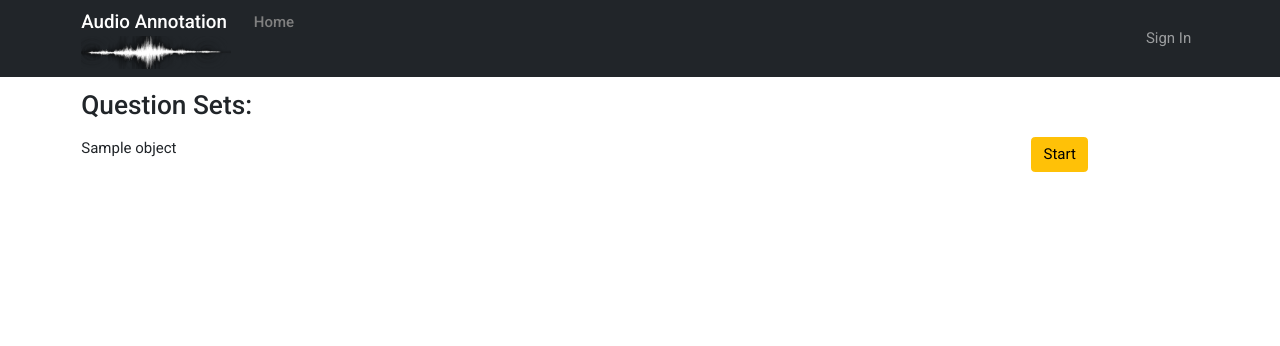
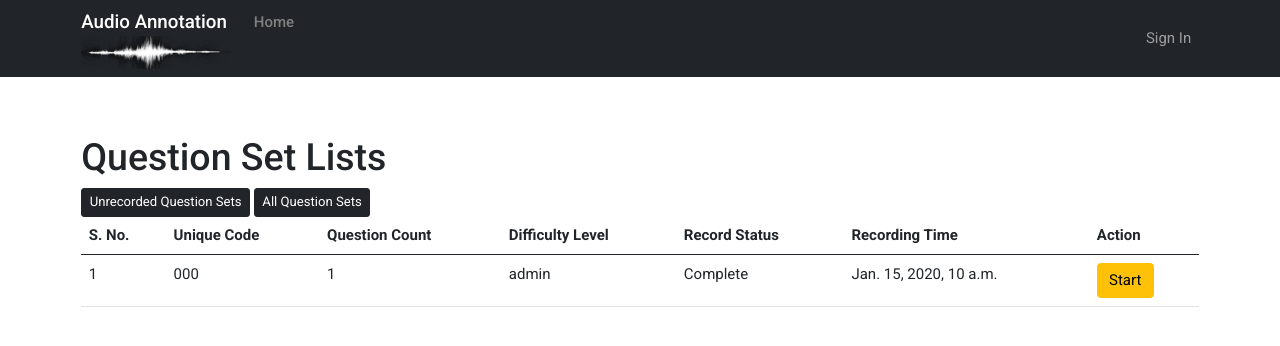
Before and after one commit to SushantGautam/audioannotation, a Django app: template templates/speaker/question_set_list.html in a window 1280 px wide. Shown: the top 346 px of the page. Run offline with Django 3.2, Linux system fonts and the light colour scheme; the template is opened without the code that fills it: most values are stand-ins (such as "Sample title", 1, 10 or a date in 2020); parts of the project's set-up code (start-up, migrations or seed data) failed here and were passed over; some libraries are stand-ins or nearby versions.

Commit message:
Question Set List speaker

```diff
--- a/speaker/urls.py
+++ b/speaker/urls.py
@@ -9,8 +9,8 @@ urlpatterns = [
     path('profile/<int:pk>/edit/', views.ProfileEditView.as_view(), name='edit_profile'),
     path('profile/verify/', views.RequestVerification.as_view(), name='verify_profile'),
 
-    path('exam_set/', views.ExamSetList.as_view(), name='exam_set_list'),
-    path('exam/question_set/', views.QuestionSetList.as_view(), name='question_set_list'),
+    path('exam/', views.ExamSetList.as_view(), name='exam_set_list'),
+    path('exam/<int:exam_id>/', views.QuestionSetList.as_view(), name='question_set_list'),
     path('exam_popup/', views.ExamPopupView.as_view(), name='exam_popup'),
 ]
 
--- a/templates/speaker/exam_set_list.html
+++ b/templates/speaker/exam_set_list.html
@@ -31,7 +31,7 @@
                         <td>{{ object.get_question_count }}</td>
                         <td>{{ object.get_difficulty_level }}</td>
                         <td>
-                            <a href="{% url 'speaker:question_set_list' %}?exam_set={{ object.pk }}">
+                            <a href="{% url 'speaker:question_set_list' exam_id=object.pk %}">
                                 <button type="button" class="btn btn-warning">
                                     {% trans 'Enter Exam' %}
                                 </button>
--- a/templates/speaker/question_set_list.html
+++ b/templates/speaker/question_set_list.html
@@ -2,30 +2,59 @@
 {% load static %}
 {% load i18n %}
 
-{% block content %}
+{% block styles %}
     <style>
-   #controls{
+        #controls {
             display: none;
         }
-    #formats{
+
+        #formats {
             display: none;
         }
 
     </style>
-
-  <div>
-    <h3>{% trans 'Question Sets: ' %}</h3>
-  </div>
+{% endblock %}
+{% block content %}
+    <div class="bg-white pt-5">
+        <h1 class="page-heading">{% trans "Question Set Lists" %} </h1>
+        <a href="{% url 'speaker:question_set_list' exam_id=view.kwargs.exam_id %}?status=incomplete" class="btn btn-sm btn-dark">{% trans 'Unrecorded Question Sets' %}</a>
+        <a href="{% url 'speaker:question_set_list' exam_id=view.kwargs.exam_id %}" class="btn btn-sm btn-dark">{% trans 'All Question Sets' %}</a>
+        <div class="table-responsive questionset_table" id="questionset_table" style="border: none; overflow-x: unset">
+            <table class="table pt-2" cellspacing="0" id="questionset_list_table">
+                <thead class="">
+                <tr class="tableTitleRow">
+                    <th>{% trans "S. No." %}</th>
+                    <th>{% trans "Unique Code" %}</th>
+                    <th>{% trans "Question Count" %}</th>
+                    <th>{% trans "Difficulty Level" %}</th>
+                    <th>{% trans "Record Status" %}</th>
+                    <th>{% trans "Recording Time" %}</th>
+                    <th>{% trans "Action" %}</th>
+                </tr>
+                </thead>
+                <tbody>
                 {% for q_set in object_list %}
-    <div class="row mt-3">
-      <div class="col-10">{{ q_set }}</div>
-      <div class="col-2">
+                    <tr>
+                        <td>{{ forloop.counter }}</td>
+                        <td>{{ q_set.unique_code }}</td>
+                        <td>{{ q_set.questions.count }}</td>
+                        <td>{{ q_set.get_difficulty_level }}</td>
+                        <td>{{ q_set.complete|yesno:'Complete,Incomplete' }}</td>
+                        <td>{{ q_set.record_time }}</td>
+                        <td>
                             <button type="button" data-bs-toggle="modal" data-bs-target="#test_modal"
                                     data-qn_set_pk="{{ q_set.pk }}"
                                     class="btn btn-warning start_test_button">{% trans 'Start' %}</button>
+                        </td>
+                    </tr>
+                {% endfor %}
+                </tbody>
+            </table>
         </div>
+
     </div>
-  {% endfor %}
+
+    <!-- Recorder Scripts -->
     <div id="controls">
         <button type="button" id="recordButton">Record</button>
         <button type="button" id="pauseButton" disabled>Pause</button>
@@ -36,8 +65,8 @@
     <!-- Modal -->
     <div class="modal fade" id="test_modal" data-bs-backdrop="static" data-bs-keyboard="false"
          tabindex="-1" aria-labelledby="test_modal_label" aria-hidden="true">
-    <div class="modal-dialog modal-lg" >
-      <div class="modal-content" >
+        <div class="modal-dialog modal-lg">
+            <div class="modal-content">
                 <div class="modal-header">
                     <h5 class="modal-title" id="test_modal_label">Exam Set</h5>
                     <button type="button" class="btn-close" data-bs-dismiss="modal" aria-label="Close"></button>
@@ -53,21 +82,22 @@
             </div>
         </div>
     </div>
+    <!-- -------------------------------------------------- -->
+{% endblock %}
 
 
 
-{% endblock content %}
-
 {% block scripts %}
+    <!-- Recorder Scripts -->
     <script src="{% static 'js/recorder/recorder.js' %}"></script>
     <script src="{% static 'js/recorder/app.js' %}"></script>
     <script>
-    $(".start_test_button").click(function(){
+        $(".start_test_button").click(function () {
             let qn_set_pk = $(this).attr('data-qn_set_pk');
             $.ajax({
                 type: "GET",
                 url: `{% url 'speaker:exam_popup' %}?qn_set=${qn_set_pk}`,
-        success: function (response){
+                success: function (response) {
                     $("#test_modal_body").html(response);
                 },
                 error: function () {
@@ -79,5 +109,9 @@
             });
         });
     </script>
+    <!-- ------------------------------------------------------------ -->
 
+    <script>
+        $('.table').DataTable();
+    </script>
 {% endblock scripts %}
```
Also changed, not shown: professor/models.py (+18 -4 lines), speaker/views.py (+10 -2 lines). Lines whose indentation alone changed are shown as unchanged.
